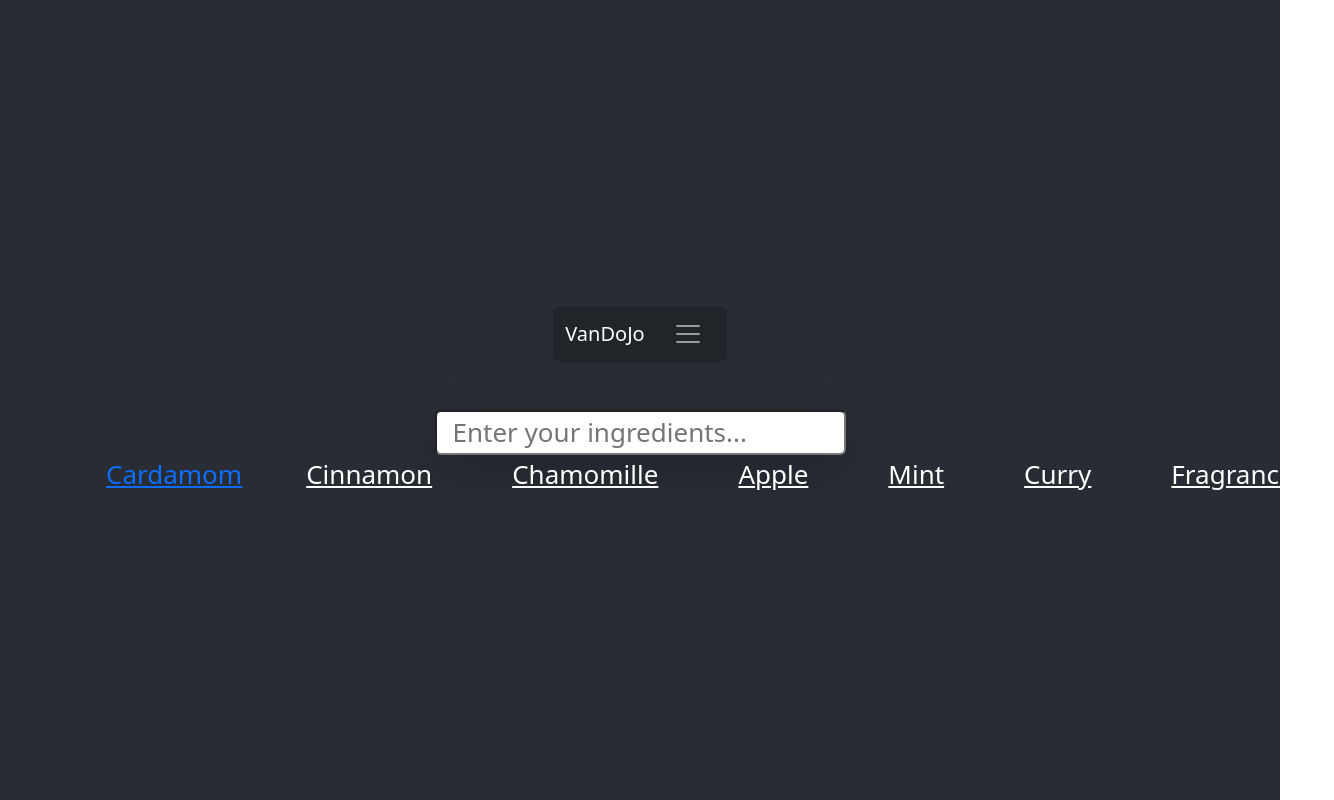
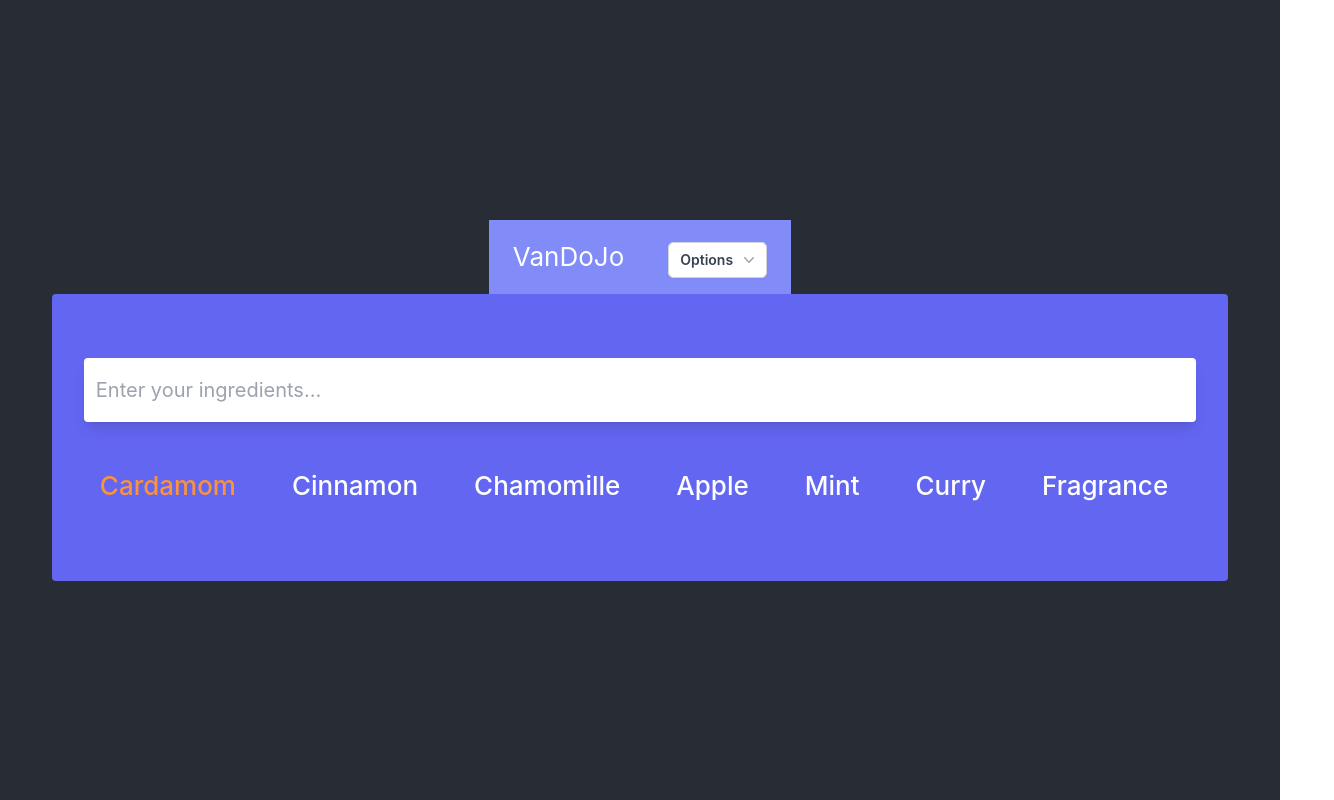
Before and after one commit to vandojo/on-the-menu, a React (Create React App) app in the folder client/: page / in a window 1280 px wide. Shown: the whole page, 1334 px wide, since content can reach past the window. Built offline with nearby package versions, Linux system fonts and the light colour scheme; the HTML template or start-up script is replaced by a standard one.

Commit message:
Switched again to tailwind. Going to forge ahead with this library. Remade the navbar. The colours are still a work in progress.

```diff
--- a/client/package.json
+++ b/client/package.json
@@ -7,9 +7,7 @@
     "@testing-library/jest-dom": "^5.17.0",
     "@testing-library/react": "^13.4.0",
     "@testing-library/user-event": "^13.5.0",
-    "bootstrap": "^5.3.3",
     "react": "^18.3.1",
-    "react-bootstrap": "^2.10.2",
     "react-dom": "^18.3.1",
     "react-scripts": "5.0.1",
     "web-vitals": "^2.1.4"
@@ -37,5 +35,8 @@
       "last 1 firefox version",
       "last 1 safari version"
     ]
+  },
+  "devDependencies": {
+    "tailwindcss": "^3.4.3"
   }
 }
--- a/client/src/App.js
+++ b/client/src/App.js
@@ -1,4 +1,4 @@
-import {NavBar} from "./navbar";
+import {Navbar} from "./navbar";
 import {Form} from "./components/form";
 import "./App.css";
 
@@ -6,7 +6,7 @@ function App() {
   return (
     <div className="App">
       <header className="App-header">
-        <NavBar />
+        <Navbar />
         <section className="bg-indigo-500 h-50 p-8 rounded">
           <Form />
         </section>
--- a/client/src/index.css
+++ b/client/src/index.css
@@ -1,3 +1,7 @@
+@tailwind base;
+@tailwind components;
+@tailwind utilities;
+
 body {
   margin: 0;
   font-family: -apple-system, BlinkMacSystemFont, "Segoe UI", "Roboto", "Oxygen",
@@ -11,7 +15,3 @@ code {
   font-family: source-code-pro, Menlo, Monaco, Consolas, "Courier New",
     monospace;
 }
-
-#nav_toggle {
-  box-shadow: none;
-}
--- a/client/src/index.js
+++ b/client/src/index.js
@@ -3,8 +3,6 @@ import ReactDOM from "react-dom/client";
 import "./index.css";
 import App from "./App";
 import reportWebVitals from "./reportWebVitals";
-
-import "bootstrap/dist/css/bootstrap.min.css";
 
 const root = ReactDOM.createRoot(document.getElementById("root"));
 root.render(
--- a/client/src/navbar.js
+++ b/client/src/navbar.js
@@ -1,11 +1,6 @@
-import Container from "react-bootstrap/Container";
-import Nav from "react-bootstrap/Nav";
-import Navbar from "react-bootstrap/Navbar";
-import NavDropdown from "react-bootstrap/NavDropdown";
-
 import {useState} from "react";
 
-export function NavBar() {
+export function Navbar() {
   const [openMenu, setOpenMenu] = useState(false);
 
   const handleClick = () => {
@@ -13,36 +8,95 @@ export function NavBar() {
   };
 
   return (
-    <Navbar
-      collapseOnSelect
-      expand=""
-      className="bg-dark border border-0 rounded-3 mb-5"
-      data-bs-theme="dark"
-    >
-      <Container>
-        <Navbar.Brand href="https://github.com/vandojo/on-the-menu">
-          VanDoJo
-        </Navbar.Brand>
-        <Navbar.Toggle
-          aria-controls="nav_toggle"
-          id="nav_toggle"
-          className="border-0 link-secondary"
-        />
-        <Navbar.Collapse id="nav_collapse" className="border-0">
-          <Nav className="me-auto ">
-            <NavDropdown.Item className="link-secondary" href="#">
-              Home
-            </NavDropdown.Item>
-            <NavDropdown.Item className="link-secondary" href="#">
-              Pantry
-            </NavDropdown.Item>
+    <nav className="bg-indigo-400">
+      <div className="max-w-6xl mx-auto px-4">
+        <div className="flex justify-between">
+          <div className="flex space-x-7">
+            <a
+              href="https://github.com/vandojo/on-the-menu"
+              className="flex items-center py-4 px-2 hover:text-gray-700"
+            >
+              VanDoJo
+            </a>
+            <div className="relative py-4 px-2 inline-block text-left">
+              <div>
+                <button
+                  type="button"
+                  className="inline-flex w-full justify-center gap-x-1.5 rounded-md bg-white px-3 py-2 text-sm font-semibold text-gray-700 shadow-sm ring-1 ring-inset ring-gray-300 hover:ring-indigo-900 hover:bg-indigo-500"
+                  id="options_menu"
+                  aria-expanded="true"
+                  aria-haspopup="true"
+                  onClick={handleClick}
+                >
+                  Options
+                  <svg
+                    className="-mr-1 h-5 w-5 text-gray-400"
+                    viewBox="0 0 20 20"
+                    fill="currentColor"
+                    aria-hidden="true"
+                  >
+                    <path
+                      fillRule="evenodd"
+                      d="M5.23 7.21a.75.75 0 011.06.02L10 11.168l3.71-3.938a.75.75 0 111.08 1.04l-4.25 4.5a.75.75 0 01-1.08 0l-4.25-4.5a.75.75 0 01.02-1.06z"
+                      clipRule="evenodd"
+                    />
+                  </svg>
+                </button>
+              </div>
+              <div
+                className={
+                  "absolute right-0 z-10 mt-2 w-56 origin-top-right rounded-md bg-white shadow-lg ring-1 ring-black ring-opacity-5 focus:outline-none " +
+                  (openMenu
+                    ? " transition ease-out "
+                    : " transition ease-in ") +
+                  (openMenu ? " duration-100 " : " duration-75 ") +
+                  (openMenu
+                    ? " transform opacity-100 "
+                    : " transform opacity-0 ") +
+                  (openMenu ? " scale-100 " : " scale-95 ")
+                }
+                role="menu"
+                aria-orientation="vertical"
+                aria-labelledby="options_menu"
+                tabIndex="-1"
+              >
+                <div className="py-1 " role="none">
+                  <a
+                    href="#"
+                    className="text-gray-700 block px-4 py-2 text-sm"
+                    role="menuitem"
+                    tabIndex="-1"
+                    id="menu-item-0"
+                  >
+                    Home
+                  </a>
+                  <a
+                    href="#"
+                    className="text-gray-700 block px-4 py-2 text-sm"
+                    role="menuitem"
+                    tabIndex="-1"
+                    id="menu-item-1"
+                  >
+                    Pantry
+                  </a>
 
-            <NavDropdown.Item className="link-secondary" href="#">
-              Login
-            </NavDropdown.Item>
-          </Nav>
-        </Navbar.Collapse>
-      </Container>
-    </Navbar>
+                  <form method="POST" action="#" role="none">
+                    <button
+                      type="submit"
+                      className="text-gray-700 block w-full px-4 py-3 text-left text-sm"
+                      role="menuitem"
+                      tabIndex="-1"
+                      id="menu-item-3"
+                    >
+                      Log in
+                    </button>
+                  </form>
+                </div>
+              </div>
+            </div>
+          </div>
+        </div>
+      </div>
+    </nav>
   );
 }
--- /dev/null
+++ b/client/tailwind.config.js
@@ -0,0 +1,8 @@
+/** @type {import('tailwindcss').Config} */
+module.exports = {
+  content: ["./src/**/*.{html,js}"],
+  theme: {
+    extend: {},
+  },
+  plugins: [],
+};
```
